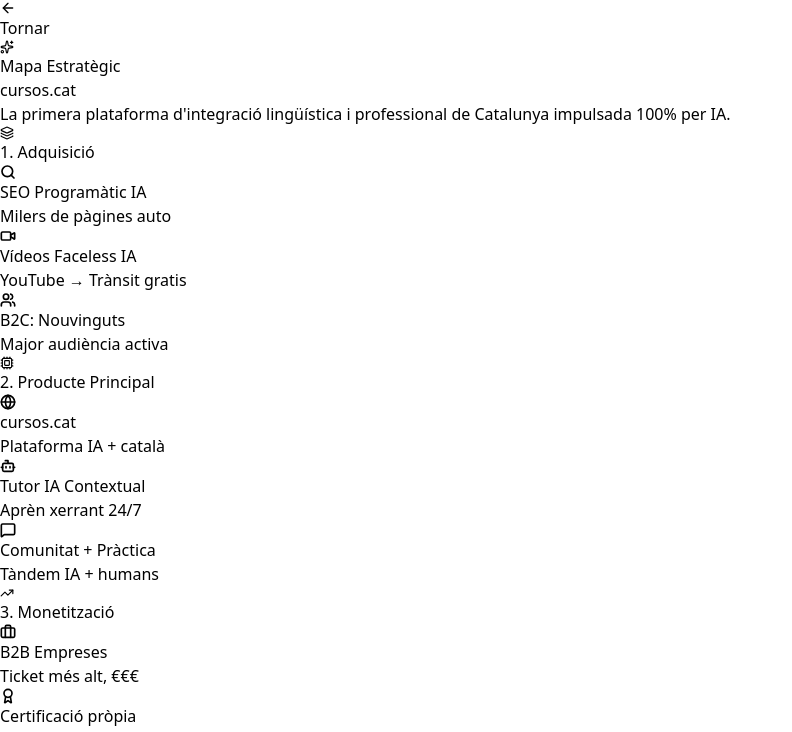
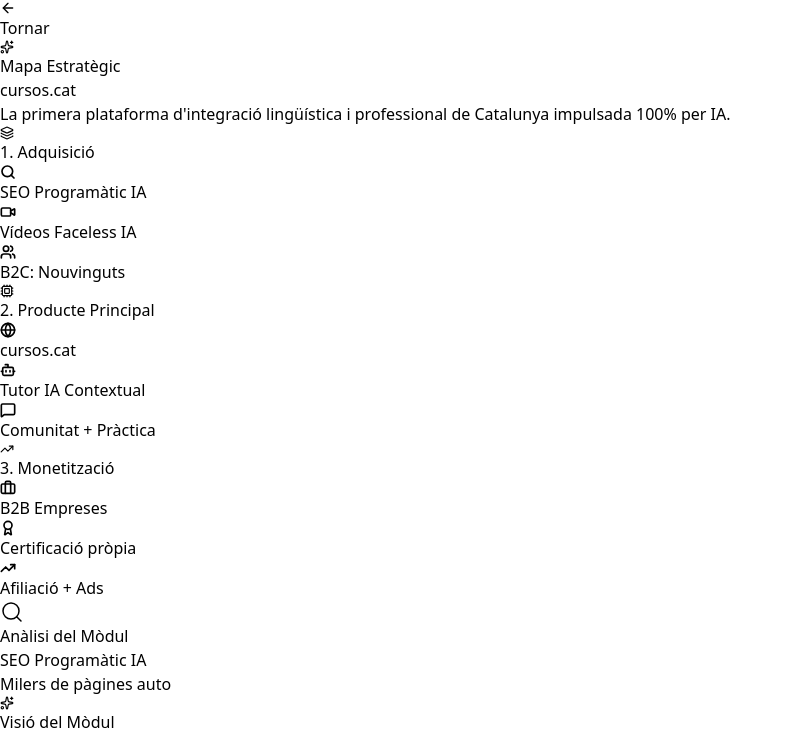
Before and after one commit to vosko03/cursos, a React (Vite) app: page /dash in a window 1280 px wide. Shown: the top 732 px of the page, without its empty margins (0-792 px from the left). Built offline with nearby package versions, Linux system fonts and the light colour scheme.

Commit message:
Refactor StrategyNode to exclude subtitle
Updated StrategyNode component to remove subtitle and adjust props accordingly.

```diff
--- a/src/pages/Dashboard.jsx
+++ b/src/pages/Dashboard.jsx
@@ -7,8 +7,8 @@ import {
 } from 'lucide-react';
 import { Analytics } from "@vercel/analytics/react";
 
-// Component per a cada node
-const StrategyNode = ({ title, subtitle, icon: Icon, color, active, onClick }) => (
+// Component per a cada node - SIN SUBTÍTULO
+const StrategyNode = ({ title, icon: Icon, color, active, onClick }) => (
   <div
     onClick={onClick}
     className={`cursor-pointer transition-all duration-200
@@ -23,7 +23,6 @@ const StrategyNode = ({ title, subtitle, icon: Icon, color, active, onClick }) =
     </div>
     <div className="text-left overflow-hidden">
       <h3 className={`font-bold text-sm leading-tight truncate ${active ? 'text-indigo-900' : 'text-slate-700'}`}>{title}</h3>
-      <p className="text-xs font-medium text-slate-500 truncate mt-0.5">{subtitle}</p>
     </div>
   </div>
 );
@@ -101,7 +100,7 @@ const Dashboard = () => {
             </div>
           </div>
 
-          {/* Título restaurado */}
+          {/* Título */}
           <p className="text-slate-500 text-sm md:text-base mt-1 max-w-2xl whitespace-nowrap">
             La primera plataforma d'integració lingüística i professional de Catalunya impulsada 100% per IA.
           </p>
@@ -110,7 +109,7 @@ const Dashboard = () => {
         {/* Main Layout - SIN SCROLL EN MENÚ IZQUIERDO */}
         <div className="max-w-6xl mx-auto w-full flex-1 flex flex-col lg:flex-row gap-4 lg:gap-5 min-h-0">
 
-          {/* COLUMNA ESQUERRA - Menú de Nodes SIN SCROLL */}
+          {/* COLUMNA ESQUERRA - Menú de Nodes SIN SCROLL y SIN SUBTÍTULOS */}
           <div className="w-full lg:w-80 xl:w-96 flex flex-col sm:flex-row lg:flex-col gap-3 shrink-0">
 
             {/* Adquisición */}
@@ -120,9 +119,9 @@ const Dashboard = () => {
                 <h2 className="text-xs font-bold text-slate-600 uppercase tracking-wider">1. Adquisició</h2>
               </div>
               <div className="flex flex-col gap-2">
-                <StrategyNode {...nodes.seo} active={selectedNode === 'seo'} onClick={() => handleNodeSelect('seo')} />
-                <StrategyNode {...nodes.videos} active={selectedNode === 'videos'} onClick={() => handleNodeSelect('videos')} />
-                <StrategyNode {...nodes.inmigrantes} active={selectedNode === 'inmigrantes'} onClick={() => handleNodeSelect('inmigrantes')} />
+                <StrategyNode {...nodes.seo} active={selectedNode === 'seo'} onClick={() => handleNodeSelect('seo')} icon={nodes.seo.icon} title={nodes.seo.title} color={nodes.seo.color} />
+                <StrategyNode {...nodes.videos} active={selectedNode === 'videos'} onClick={() => handleNodeSelect('videos')} icon={nodes.videos.icon} title={nodes.videos.title} color={nodes.videos.color} />
+                <StrategyNode {...nodes.inmigrantes} active={selectedNode === 'inmigrantes'} onClick={() => handleNodeSelect('inmigrantes')} icon={nodes.inmigrantes.icon} title={nodes.inmigrantes.title} color={nodes.inmigrantes.color} />
               </div>
             </div>
 
@@ -134,9 +133,9 @@ const Dashboard = () => {
                 <h2 className="text-xs font-bold text-indigo-800 uppercase tracking-wider">2. Producte Principal</h2>
               </div>
               <div className="flex flex-col gap-2 relative z-10">
-                <StrategyNode {...nodes.central} active={selectedNode === 'central'} onClick={() => handleNodeSelect('central')} />
-                <StrategyNode {...nodes.tutor} active={selectedNode === 'tutor'} onClick={() => handleNodeSelect('tutor')} />
-                <StrategyNode {...nodes.comunidad} active={selectedNode === 'comunidad'} onClick={() => handleNodeSelect('comunidad')} />
+                <StrategyNode {...nodes.central} active={selectedNode === 'central'} onClick={() => handleNodeSelect('central')} icon={nodes.central.icon} title={nodes.central.title} color={nodes.central.color} />
+                <StrategyNode {...nodes.tutor} active={selectedNode === 'tutor'} onClick={() => handleNodeSelect('tutor')} icon={nodes.tutor.icon} title={nodes.tutor.title} color={nodes.tutor.color} />
+                <StrategyNode {...nodes.comunidad} active={selectedNode === 'comunidad'} onClick={() => handleNodeSelect('comunidad')} icon={nodes.comunidad.icon} title={nodes.comunidad.title} color={nodes.comunidad.color} />
               </div>
             </div>
 
@@ -147,9 +146,9 @@ const Dashboard = () => {
                 <h2 className="text-xs font-bold text-slate-600 uppercase tracking-wider">3. Monetització</h2>
               </div>
               <div className="flex flex-col gap-2">
-                <StrategyNode {...nodes.b2b} active={selectedNode === 'b2b'} onClick={() => handleNodeSelect('b2b')} />
-                <StrategyNode {...nodes.certificacion} active={selectedNode === 'certificacion'} onClick={() => handleNodeSelect('certificacion')} />
-                <StrategyNode {...nodes.afiliacion} active={selectedNode === 'afiliacion'} onClick={() => handleNodeSelect('afiliacion')} />
+                <StrategyNode {...nodes.b2b} active={selectedNode === 'b2b'} onClick={() => handleNodeSelect('b2b')} icon={nodes.b2b.icon} title={nodes.b2b.title} color={nodes.b2b.color} />
+                <StrategyNode {...nodes.certificacion} active={selectedNode === 'certificacion'} onClick={() => handleNodeSelect('certificacion')} icon={nodes.certificacion.icon} title={nodes.certificacion.title} color={nodes.certificacion.color} />
+                <StrategyNode {...nodes.afiliacion} active={selectedNode === 'afiliacion'} onClick={() => handleNodeSelect('afiliacion')} icon={nodes.afiliacion.icon} title={nodes.afiliacion.title} color={nodes.afiliacion.color} />
               </div>
             </div>
 
```
